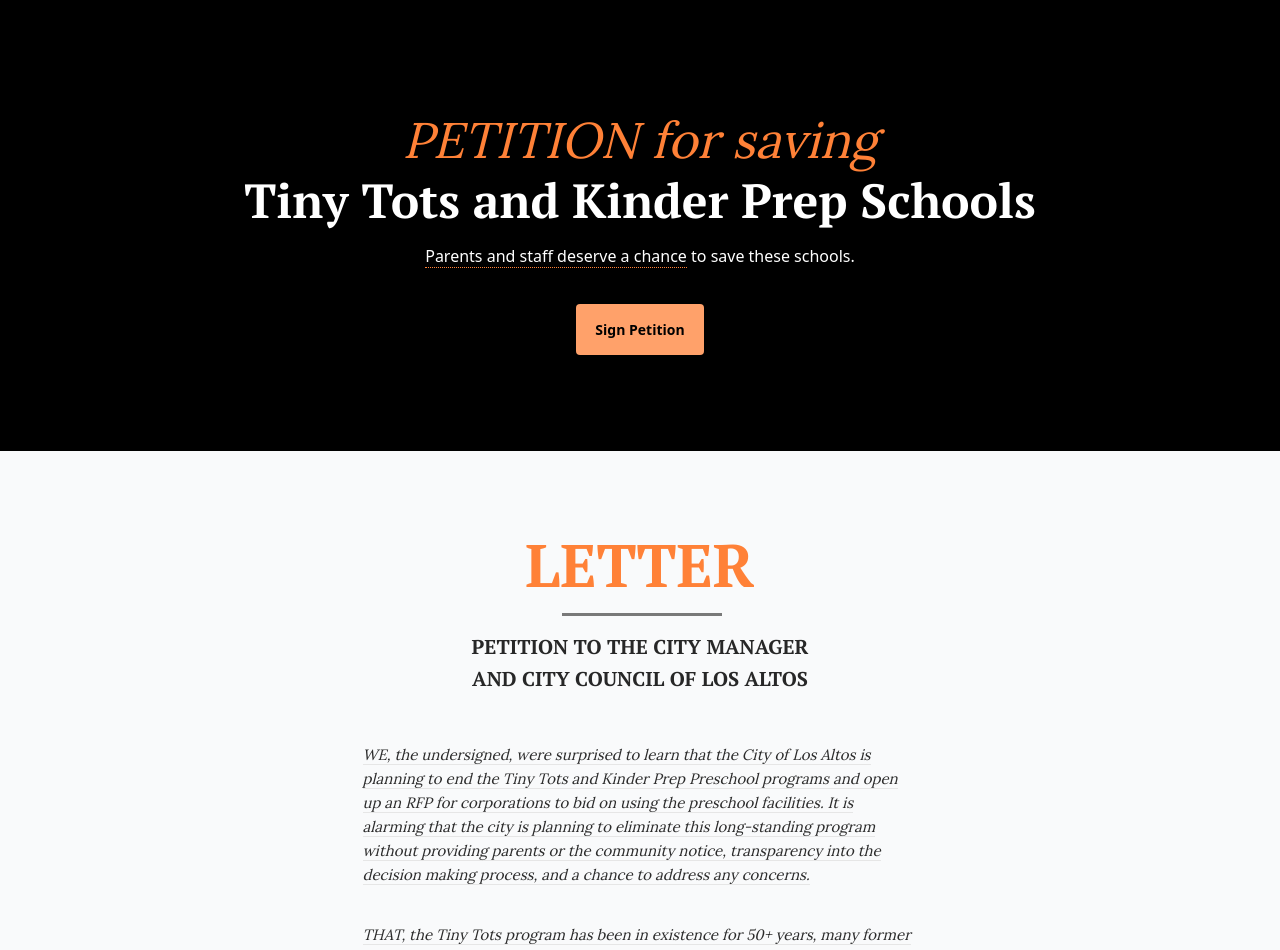
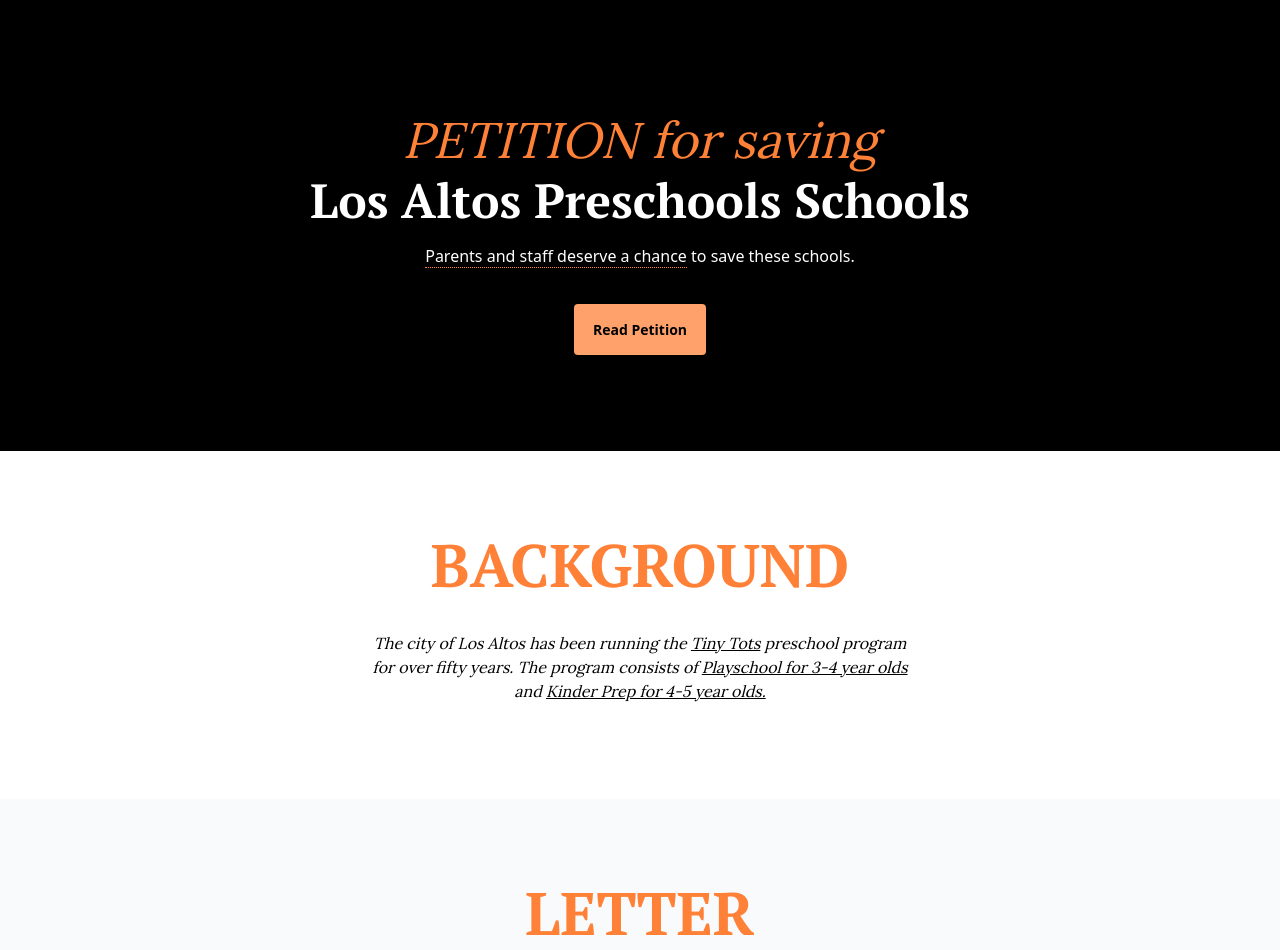
Before and after one commit to benmccann/losaltos.school, a SvelteKit app: page / in a window 1280 px wide. Shown: the top 950 px of the page. Built offline with nearby package versions, Linux system fonts and the light colour scheme.

Commit message:
background

```diff
--- a/src/routes/+page.svelte
+++ b/src/routes/+page.svelte
@@ -1,17 +1,11 @@
 <svelte:head>
-	<title>Save Los Altos Tiny Tots and Kinder Prep School Programs</title>
-	<meta name="description" content="Save Los Altos Tiny Tots and Kinder Prep School Programs" />
+	<title>Save Los Altos Preschools</title>
+	<meta name="description" content="Save the Los Altos Tiny Tots preschool program" />
 
-	<meta
-		property="og:site_name"
-		content="Save Los Altos Tiny Tots and Kinder Prep School Programs"
-	/>
+	<meta property="og:site_name" content="Save Los Altos Preschools" />
 	<meta property="og:type" content="website" />
-	<meta property="og:title" content="Save Los Altos Tiny Tots and Kinder Prep School Programs" />
-	<meta
-		property="og:description"
-		content="Save Los Altos Tiny Tots and Kinder Prep School Programs"
-	/>
+	<meta property="og:title" content="Save Los Altos Preschools" />
+	<meta property="og:description" content="Save the Los Altos Tiny Tots preschool program" />
 	<meta property="og:url" content="https://losaltos.school" />
 	<meta
 		property="og:image"
@@ -26,22 +20,37 @@
 				<div class="text-center">
 					<h2>
 						<span class="heading-highlight">PETITION for saving</span>
-						Tiny Tots and Kinder Prep Schools
+						Los Altos Preschools Schools
 					</h2>
 					<p>
 						<span class="border-light-dotted">Parents and staff deserve a chance</span> to save these
 						schools.
 					</p>
-					<a
-						href="https://docs.google.com/forms/d/e/1FAIpQLSfIVze1Mhj8xNBNG2vok9q8mv35_JZ1i1TLR3d-ok0JjxBsRQ/viewform?usp=sf_link"
-						class="btn-sign-petition">Sign Petition</a
-					>
+					<a href="#letter" class="btn-cta">Read Petition</a>
 				</div>
 			</div>
 		</div>
 	</section>
 
-	<section class="letter">
+	<section class="background">
+		<h1>BACKGROUND</h1>
+
+		<div class="background-content">
+			The city of Los Altos has been running the <a
+				href="https://www.losaltosca.gov/parksrec/page/tiny-tots">Tiny Tots</a
+			>
+			preschool program for over fifty years. The program consists of
+			<a href="https://www.losaltosca.gov/parksrec/page/playschool-age-3-4"
+				>Playschool for 3-4 year olds</a
+			>
+			and
+			<a href="https://www.losaltosca.gov/parksrec/page/kinder-prep-4s-age-4-5"
+				>Kinder Prep for 4-5 year olds.</a
+			>
+		</div>
+	</section>
+
+	<section id="letter" class="letter">
 		<div class="letter-heading">
 			<h1>LETTER</h1>
 
@@ -56,10 +65,10 @@
 			<p>
 				<span>
 					WE, the undersigned, were surprised to learn that the City of Los Altos is planning to end
-					the Tiny Tots and Kinder Prep Preschool programs and open up an RFP for corporations to
-					bid on using the preschool facilities. It is alarming that the city is planning to
-					eliminate this long-standing program without providing parents or the community notice,
-					transparency into the decision making process, and a chance to address any concerns.
+					the Tiny Tots Preschool program and open up an RFP for corporations to bid on using the
+					preschool facilities. It is alarming that the city is planning to eliminate this
+					long-standing program without providing parents or the community notice, transparency into
+					the decision making process, and a chance to address any concerns.
 				</span>
 			</p>
 			<br />
@@ -120,7 +129,7 @@
 			<div style="text-align:center">
 				<a
 					href="https://docs.google.com/forms/d/e/1FAIpQLSfIVze1Mhj8xNBNG2vok9q8mv35_JZ1i1TLR3d-ok0JjxBsRQ/viewform?usp=sf_link"
-					class="btn-sign-petition"
+					class="btn-cta"
 					style="margin: 0 auto">Sign Petition</a
 				>
 			</div>
@@ -149,6 +158,10 @@
 		color: #272727;
 		line-height: 32px;
 		margin: 0 0 16px 0;
+	}
+
+	h2 a {
+		text-decoration: underline;
 	}
 
 	p {
@@ -199,6 +212,25 @@
 		border-bottom: 1px dotted #ff8137;
 	}
 
+	.background {
+		text-align: center;
+	}
+
+	.background-content {
+		max-width: 555px;
+		margin: 48px auto 0;
+		font-family: 'Lora', serif;
+		font-style: italic;
+	}
+
+	.background-content a {
+		text-decoration: underline;
+	}
+
+	.background-content a:hover {
+		text-decoration: none;
+	}
+
 	.letter {
 		background: #f9fafb;
 		padding-left: 25px;
@@ -208,7 +240,7 @@
 	.letter-heading {
 		text-align: center;
 	}
-	.letter-heading h1 {
+	h1 {
 		color: #ff8137;
 		font-size: 60px;
 		line-height: 36px;
@@ -250,7 +282,7 @@
 		color: #2b2b2b;
 	}
 
-	.btn-sign-petition {
+	.btn-cta {
 		color: #000;
 		font-weight: bold;
 		padding: 14px 18px;
```
